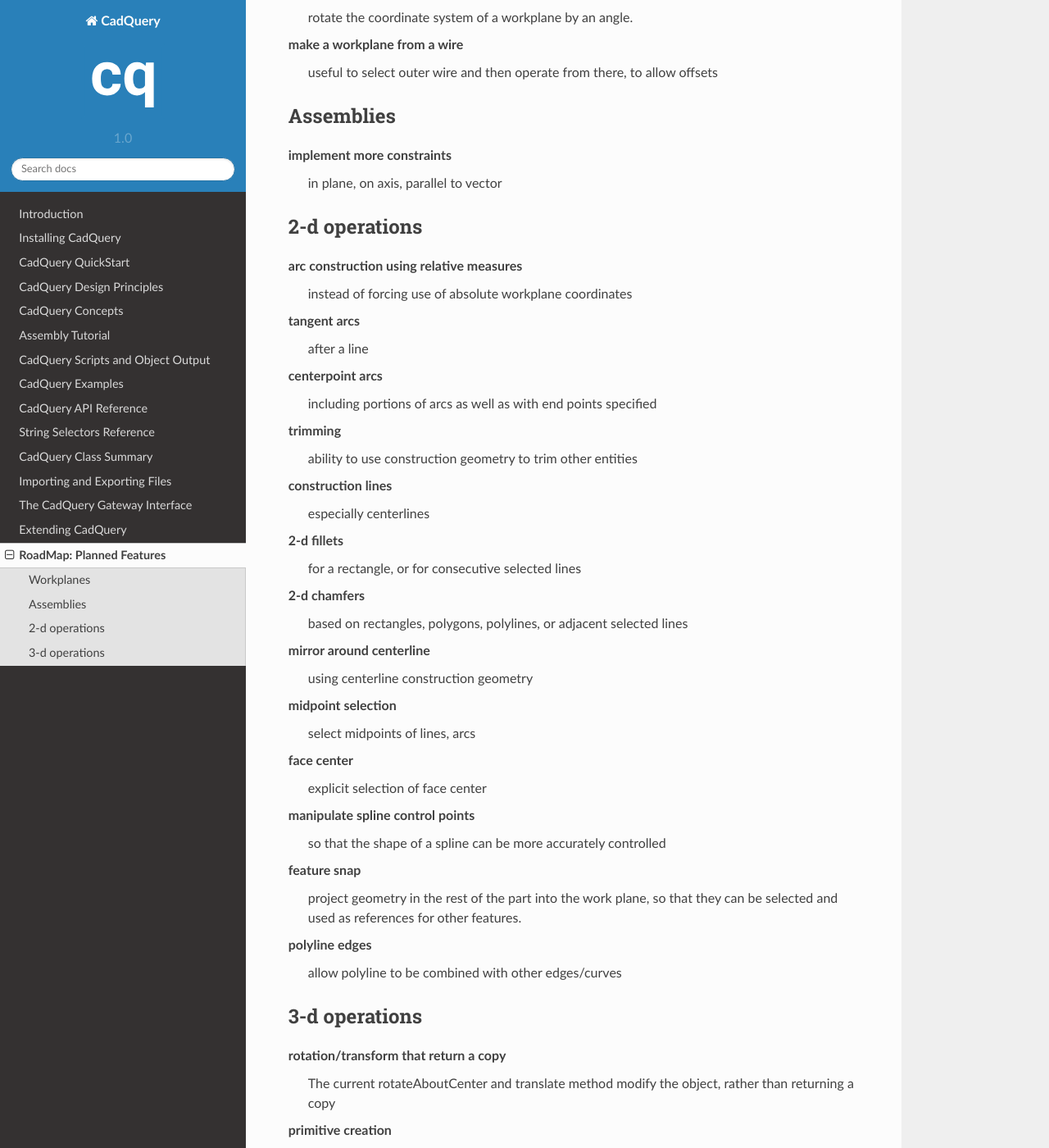
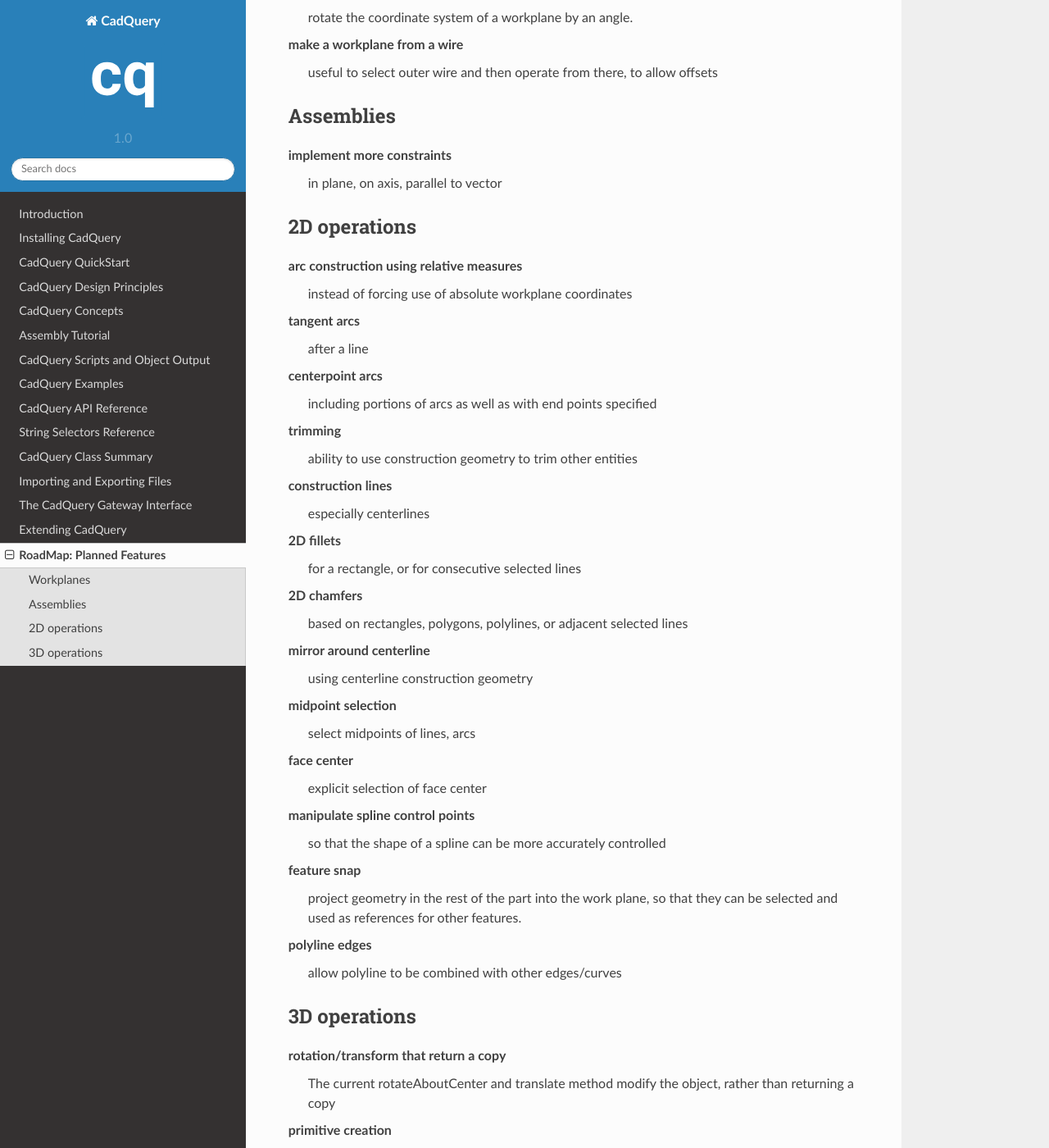
Before and after one commit to CadQuery/cadquery, a Sphinx documentation site: the page built from doc/roadmap.rst, in a window 1280 px wide and 1400 px high, scrolled down 424 px. Shown: the whole window at 82% size. Built offline with Sphinx 7.4.7 and the Read the Docs theme 2.0.0, drawn with Linux system fonts in a browser that asks for light colours.

Commit message:
Fix inconsistent 2D and 3D spellings

```diff
--- a/doc/_static/cadquery_cheatsheet.html
+++ b/doc/_static/cadquery_cheatsheet.html
@@ -153,7 +153,7 @@
           </tr>
           <tr>
             <td>Workplane(inPlane[origin, obj])</td>
-            <td>Defines a coordinate system in space, in which 2-d coordinates can be used.</td>
+            <td>Defines a coordinate system in space, in which 2D coordinates can be used.</td>
           </tr>
         </table>
       </div>
--- a/doc/examples.rst
+++ b/doc/examples.rst
@@ -112,9 +112,9 @@
 --------------------------------------
 
 Sometimes you need to build complex profiles using lines and arcs. This example builds a prismatic
-solid from 2-d operations.
+solid from 2D operations.
 
-2-d operations maintain a current point, which is initially at the origin. Use close() to finish a
+2D operations maintain a current point, which is initially at the origin. Use close() to finish a
 closed curve.
 
 
@@ -281,7 +281,7 @@
 Mirroring Symmetric Geometry
 -----------------------------
 
-You can mirror 2-d geometry when your shape is symmetric. In this example we also
+You can mirror 2D geometry when your shape is symmetric. In this example we also
 introduce horizontal and vertical lines, which make for slightly easier coding.
 
 
--- a/doc/extending.rst
+++ b/doc/extending.rst
@@ -103,7 +103,7 @@
 
    * :py:meth:`cadquery.Workplane.wire` gathers up all of the edges that have been drawn ( eg, by line, vline, etc ), and
      attempts to combine them into a single wire, which is returned. This should be used when your plugin creates
-     2-d edges, and you know it is time to collect them into a single wire.
+     2D edges, and you know it is time to collect them into a single wire.
 
    * :py:meth:`cadquery.Workplane.plane` provides a reference to the workplane, which allows you to convert between workplane
      coordinates and global coordinates:
--- a/doc/roadmap.rst
+++ b/doc/roadmap.rst
@@ -29,7 +29,7 @@
     in plane, on axis, parallel to vector
 
 
-2-d operations
+2D operations
 -------------------
 
 arc construction using relative measures
@@ -47,10 +47,10 @@
 construction lines
     especially centerlines
 
-2-d fillets
+2D fillets
     for a rectangle, or for consecutive selected lines
 
-2-d chamfers
+2D chamfers
     based on rectangles, polygons, polylines, or adjacent selected lines
 
 mirror around centerline
@@ -72,7 +72,7 @@
 polyline edges
     allow polyline to be combined with other edges/curves
 
-3-d operations
+3D operations
 ---------------------
 
 rotation/transform that return a copy
```
Also changed, not shown: doc/apireference.rst (+8 -8 lines), 3 other files.
